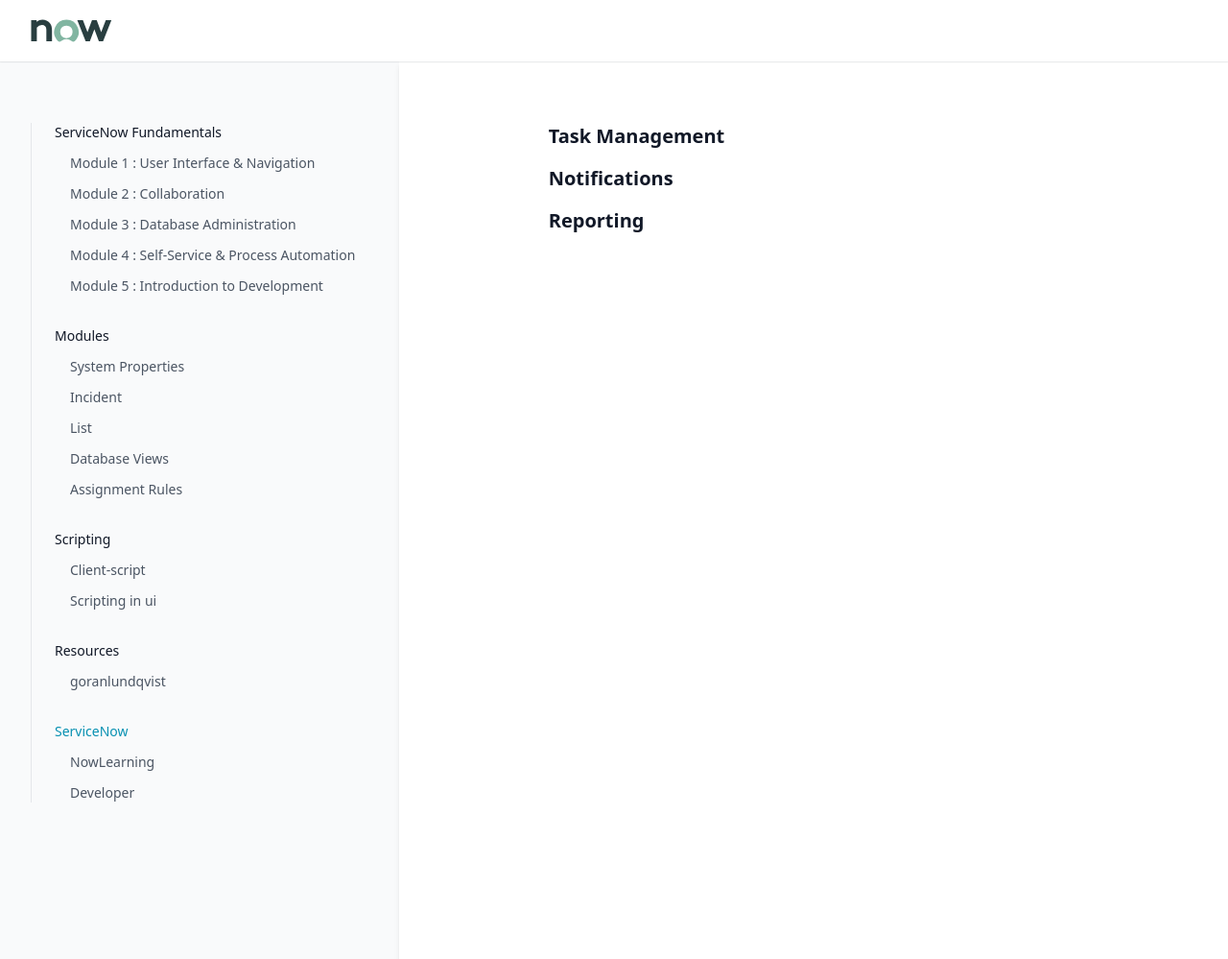
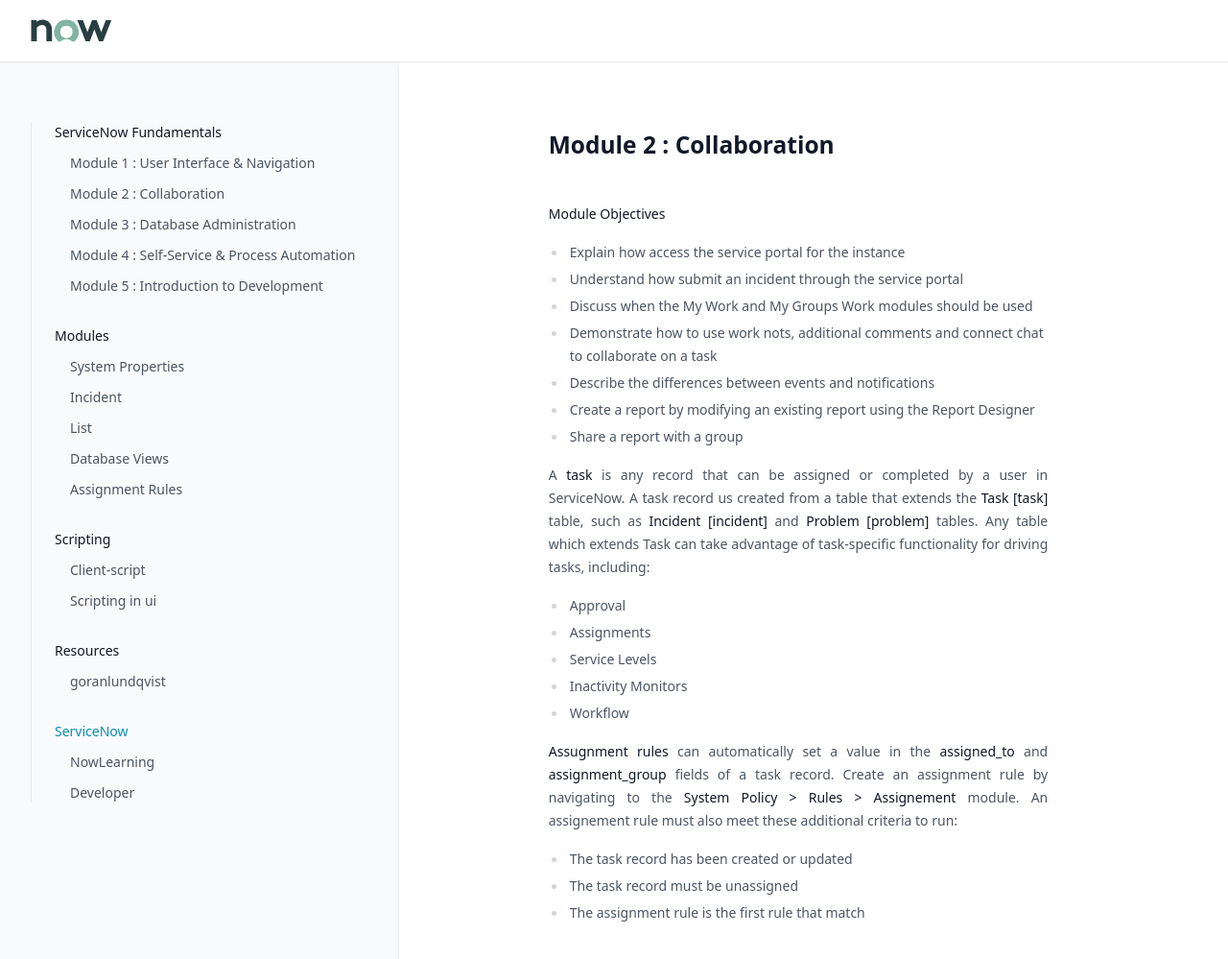
Before and after one commit to greglejeune/ebook, a Jekyll site: the page built from _servicenow/2021-11-01-snf-module2.md, in a window 1280 px wide and 1043 px high. Shown: the top 999 px of the window at 96% size. Built offline with Jekyll 4.4.1, drawn with Linux system fonts in a browser that asks for light colours.

Commit message:
Update 2021-11-01-snf-module2.md

```diff
--- a/_servicenow/2021-11-01-snf-module2.md
+++ b/_servicenow/2021-11-01-snf-module2.md
@@ -4,6 +4,38 @@ title: "Module 2 : Collaboration"
 category: snf
 ---
 
-<h2>Task Management</h2>
-<h2>Notifications</h2>
-<h2>Reporting</h2>
+<h1>Module 2 : Collaboration</h1>
+
+<p style="text-align: justify;"><strong>Module Objectives</strong></p>
+
+<ul>
+  <li>Explain how access the service portal for the instance</li>
+  <li>Understand how submit an incident through the service portal</li>
+  <li>Discuss when the My Work and My Groups Work modules should be used</li>
+  <li>Demonstrate how to use work nots, additional comments and connect chat to collaborate on a task</li>
+  <li>Describe the differences between events and notifications</li>
+  <li>Create a report by modifying an existing report using the Report Designer</li>
+  <li>Share a report with a group</li>
+</ul>
+
+<p style="text-align: justify;">
+    A <strong>task</strong> is any record that can be assigned or completed by a user in ServiceNow. A task record us created from a table that extends the <strong>Task [task]</strong> table, such as <strong>Incident [incident]</strong> and <strong>Problem [problem]</strong> tables. Any table which extends Task can take advantage of task-specific functionality for driving tasks, including:
+</p>
+
+<ul>
+  <li>Approval</li>
+  <li>Assignments</li>
+  <li>Service Levels</li>
+  <li>Inactivity Monitors</li>
+  <li>Workflow</li>
+</ul>
+
+<p style="text-align: justify;">
+    <strong>Assugnment rules</strong> can automatically set a value in the <strong>assigned_to</strong> and <strong>assignment_group</strong> fields of a task record. Create an assignment rule by navigating to the <strong>System Policy > Rules > Assignement</strong> module. An assignement rule must also meet these additional criteria to run:
+</p>
+
+<ul>
+  <li>The task record has been created or updated</li>
+  <li>The task record must be unassigned</li>
+  <li>The assignment rule is the first rule that match</li>
+</ul>
```
